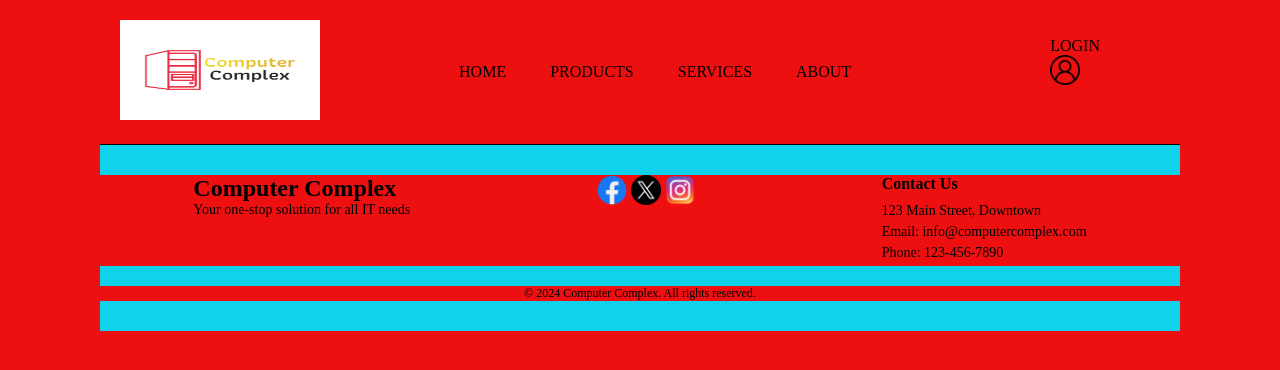
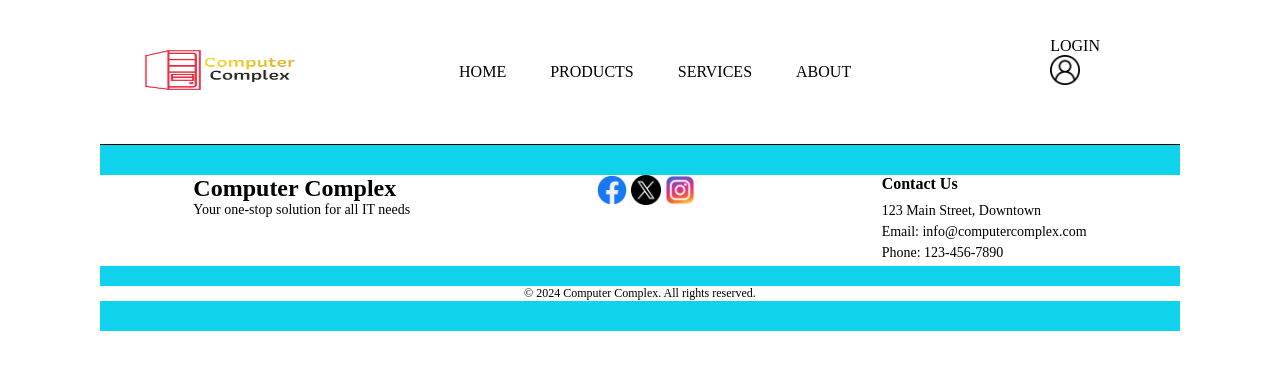
Before and after one commit to RDM-Software-Team/CC-Website, a PHP site: page /About.php in a window 1280 px wide. Shown: the top 370 px of the page. Run offline with PHP 8.4, Linux system fonts and the light colour scheme.

Commit message:
update background colour

```diff
--- a/CSS/style.css
+++ b/CSS/style.css
@@ -2,7 +2,7 @@
     margin: 0;
     padding: 0;
     box-sizing: border-box;
-    background-color: #ee1010;
+    background-color: #ffffff;
 }
 
 body{
```
